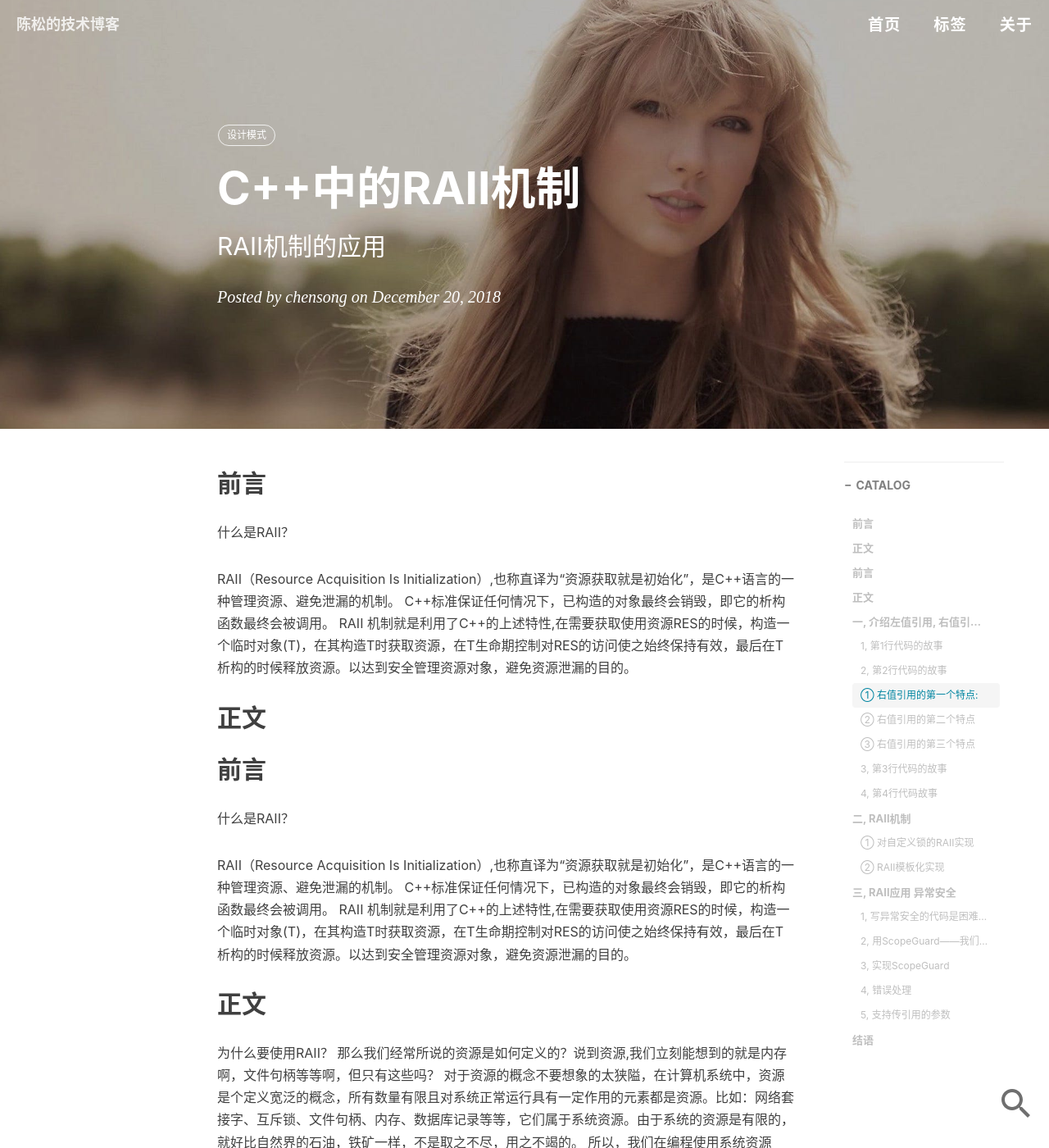
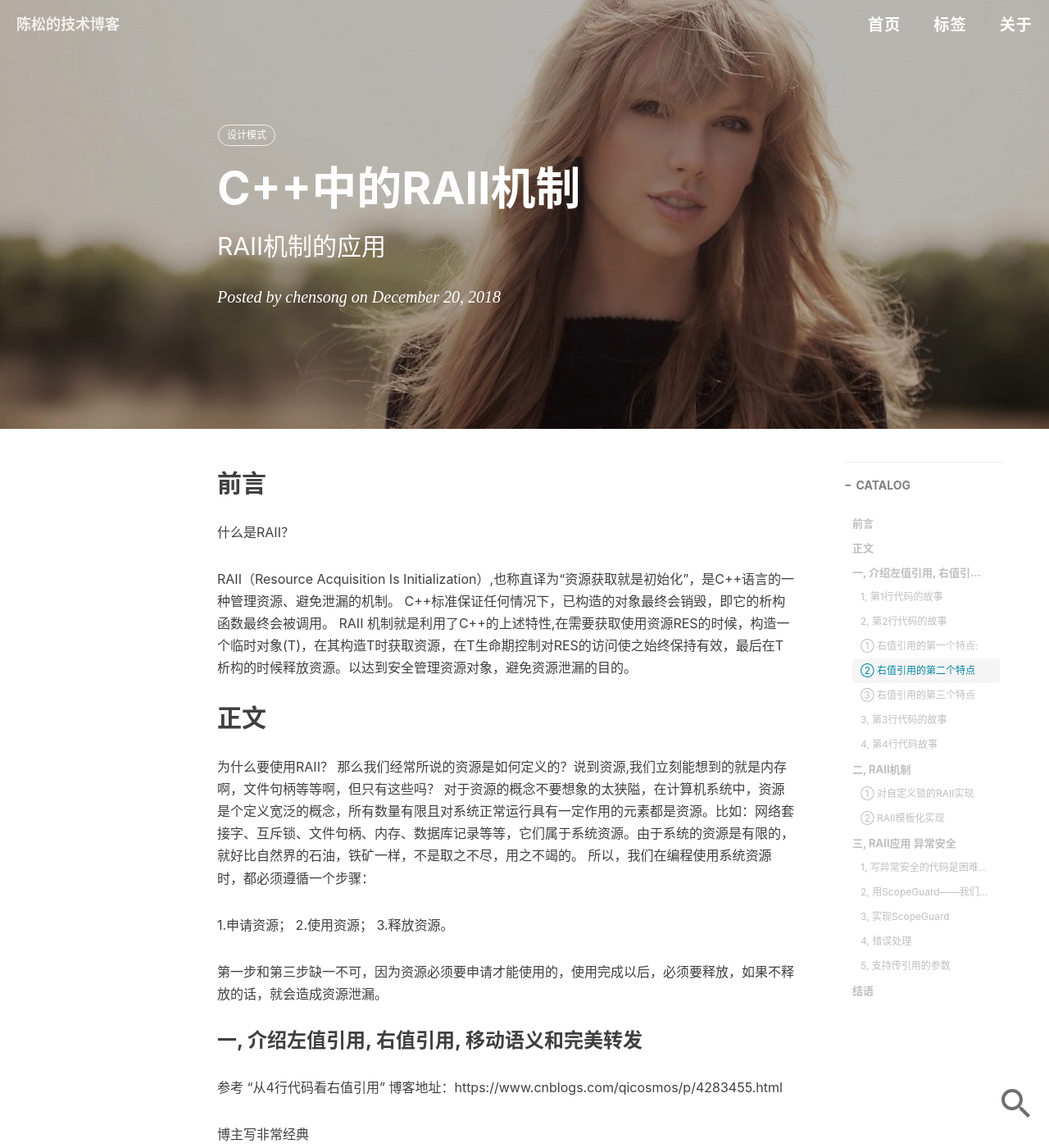
Before and after one commit to chensongpoixs/chensongpoixs.github.io, a Jekyll site: the page built from _posts/2018-12-20-C++中的RAII机制.md, in a window 1280 px wide and 1400 px high. Shown: the whole window at 82% size. Built offline with Jekyll 4.4.1, drawn with Linux system fonts in a browser that asks for light colours; nearby versions of some CDN libraries; comment, search, counter and statistics services are not loaded.

Commit message:
删除多余说明

```diff
--- a/_posts/2018-12-20-C++中的RAII机制.md
+++ b/_posts/2018-12-20-C++中的RAII机制.md
@@ -9,16 +9,6 @@ catalog: 	 true
 tags:
     - 设计模式
 ---
-
-## 前言
-
-什么是RAII？
-
-RAII（Resource Acquisition Is Initialization）,也称直译为“资源获取就是初始化”，是C++语言的一种管理资源、避免泄漏的机制。
-C++标准保证任何情况下，已构造的对象最终会销毁，即它的析构函数最终会被调用。
-RAII 机制就是利用了C++的上述特性,在需要获取使用资源RES的时候，构造一个临时对象(T)，在其构造T时获取资源，在T生命期控制对RES的访问使之始终保持有效，最后在T析构的时候释放资源。以达到安全管理资源对象，避免资源泄漏的目的。
-
-## 正文
 
 ## 前言
 
```
